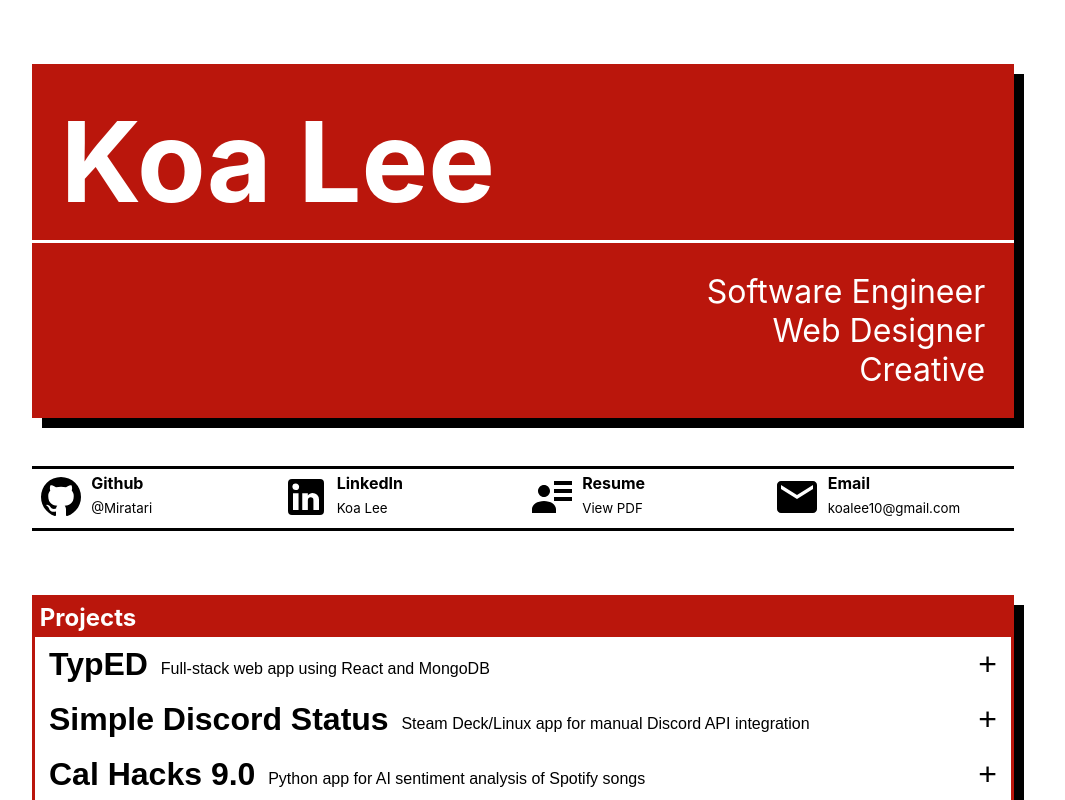
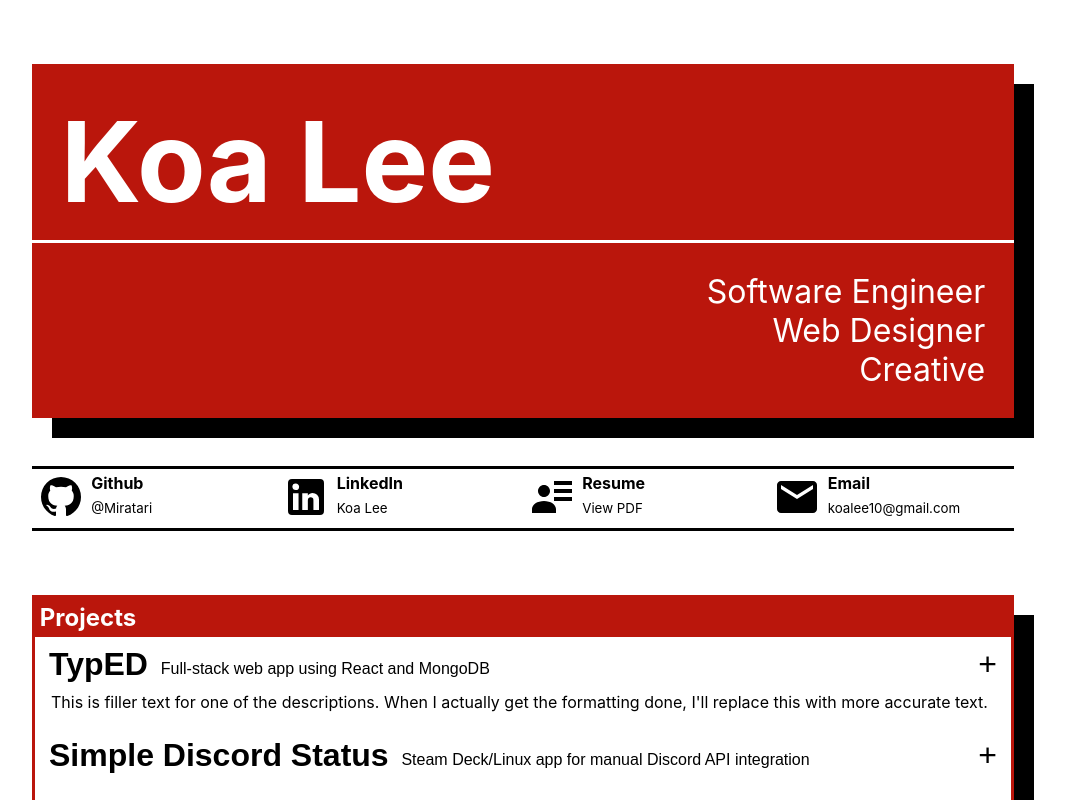
Before and after one commit to Miratari/personal-website, a React (Create React App) app in the folder client/: page / in a window 1280 px wide. Shown: the top 800 px of the page, without its empty margins (117-1182 px from the left). Built offline with nearby package versions, Linux system fonts and the light colour scheme.

Commit message:
formatting fixes

```diff
--- a/client/src/App.css
+++ b/client/src/App.css
@@ -5,8 +5,9 @@ html {
   --background-color: #ffffff;
   --shadow-color: #000000;
   --hover-color: #e6e6e6;
+  --static-shadow: 20px 20px 0px var(--shadow-color);
+  --hover-shadow: 0px 0px 0.3rem var(--shadow-color) inset;
   background-color: var(--background-color);
-
 }
 
 * {
@@ -42,7 +43,7 @@ footer {
   color: var(--background-color);
   /* border-radius: 1.5rem; */
   text-align: start;
-  box-shadow: 10px 10px var(--shadow-color);
+  box-shadow: var(--static-shadow);
 }
 
 .header h1 {
@@ -73,7 +74,7 @@ footer {
 }
 
 section {
-  box-shadow: 10px 10px 0px var(--shadow-color);
+  box-shadow: var(--static-shadow);
   border-width: 3px;
   border-style: solid;
   border-color: var(--accent-color);
@@ -118,7 +119,7 @@ section header {
 }
 .contact:hover {
   background-color: var(--hover-color);
-  box-shadow: 0px 0px 0.3rem var(--shadow-color);
+  box-shadow: var(--hover-shadow);
 }
 
 .contact-icon {
@@ -165,13 +166,13 @@ section header {
 }
 @media (max-width: 45em) {
   .project-preview {
-    grid-template-columns: auto 1rem;
+    grid-template-columns: minmax(auto, 100rem) 1rem;
     grid-template-areas: "title arrow" "brief brief";
   }
 }
 .active, .project:hover {
   background-color: var(--hover-color);
-  box-shadow: 0px 0px 0.3rem var(--shadow-color);
+  box-shadow: var(--hover-shadow);
   cursor: pointer;
 }
 
@@ -203,3 +204,7 @@ section header {
   margin: 0px;
   /* width: 2rem; */
 }
+
+.project-content {
+  margin: 0.5rem;
+}
--- a/client/src/App.js
+++ b/client/src/App.js
@@ -26,7 +26,7 @@ function Project({ title, tags, brief, description }) {
         <h4 style={{gridArea: "arrow"}}>+</h4>
       </button>
       <div className="project-content">
-
+        {description}
       </div>
     </div>
   );
@@ -73,7 +73,8 @@ function App() {
         </header>
         <Project
           title="TypED"
-          brief="Full-stack web app using React and MongoDB"/>
+          brief="Full-stack web app using React and MongoDB"
+          description="This is filler text for one of the descriptions. When I actually get the formatting done, I'll replace this with more accurate text."/>
         <Project
           title="Simple Discord Status"
           brief="Steam Deck/Linux app for manual Discord API integration"/>
```
